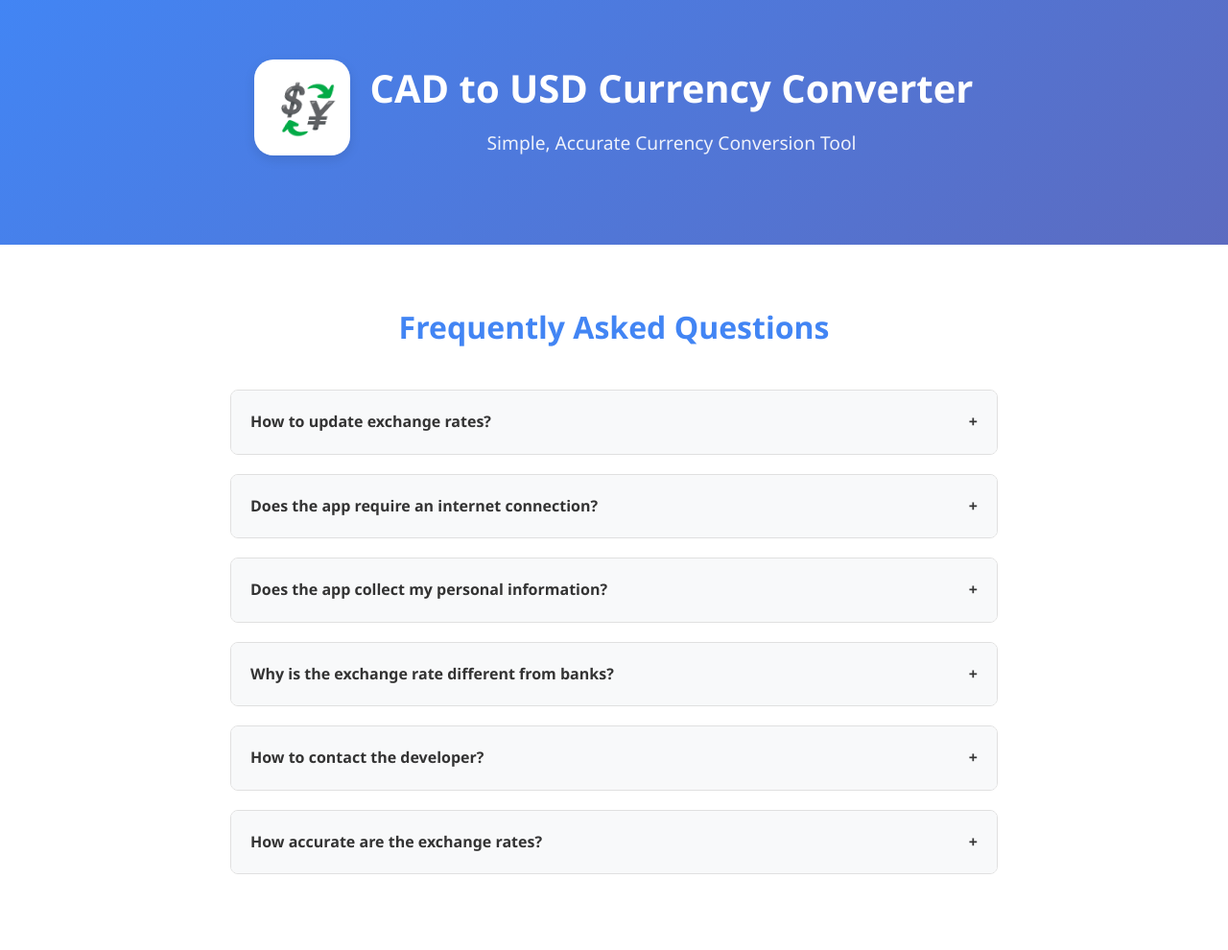
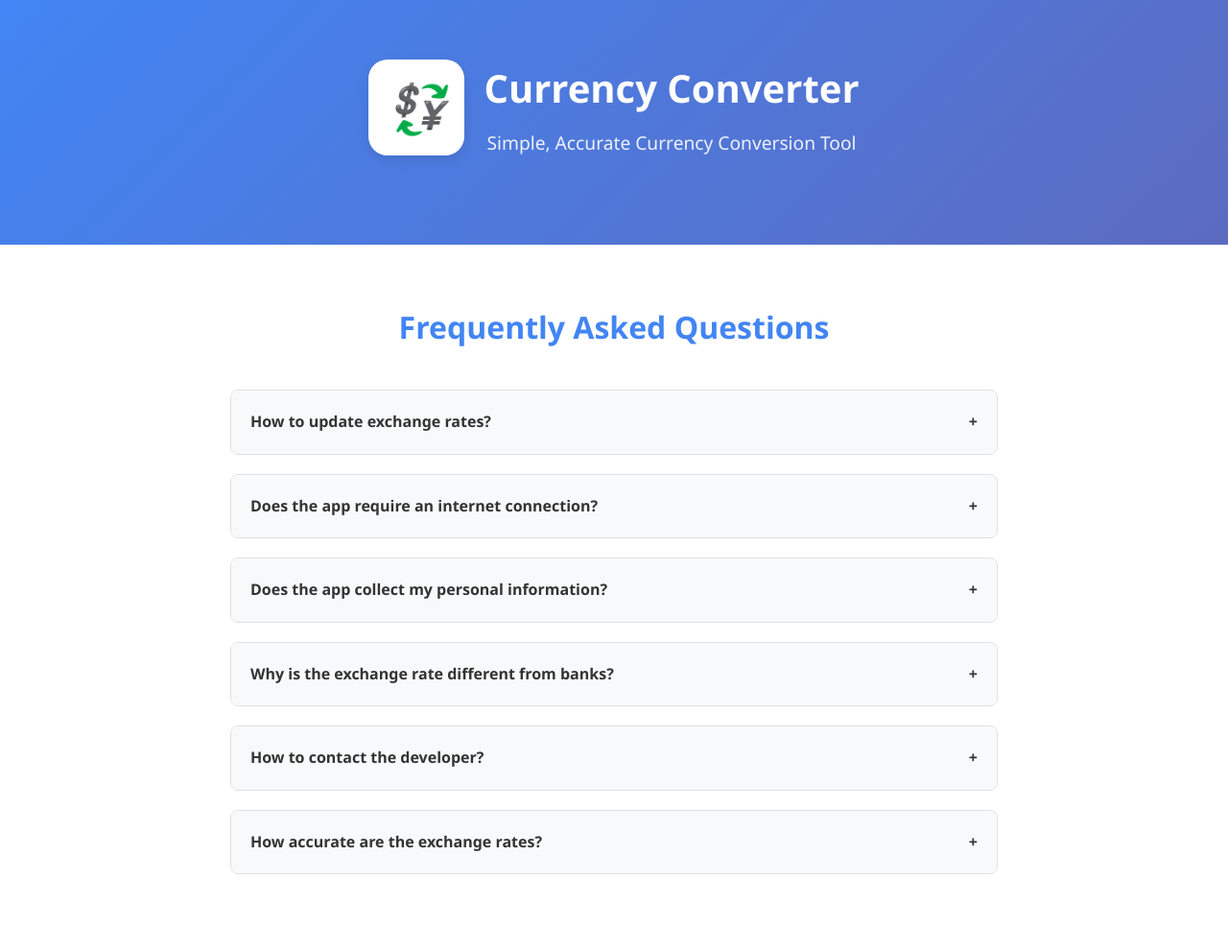
Before and after one commit to wugongxing/cad2usd_support, a plain HTML site: page index.html in a window 1280 px wide. Shown: the top 990 px of the page at 96% size. Drawn offline with Linux system fonts and the light colour scheme.

Commit message:
delete cad ,can use for cad eur etc

```diff
--- a/index.html
+++ b/index.html
@@ -3,7 +3,7 @@
 <head>
     <meta charset="UTF-8">
     <meta name="viewport" content="width=device-width, initial-scale=1.0">
-    <title>CAD to USD Currency Converter - Support</title>
+    <title>Currency Converter - Support</title>
     <style>
         :root {
             --primary-color: #4285f4;
@@ -237,7 +237,7 @@
                     <i>💱</i>
                 </div>
                 <div class="app-details">
-                    <h1>CAD to USD Currency Converter</h1>
+                    <h1>Currency Converter</h1>
                     <p>Simple, Accurate Currency Conversion Tool</p>
 
                 </div>
@@ -345,7 +345,7 @@
             <h2 class="section-title">Privacy Policy</h2>
             <div class="privacy-policy">
                 <h3>Information Collection and Use</h3>
-                <p>The CAD to USD Currency Converter app respects and protects the personal privacy rights of all users of the service. We do not collect, store, or share any personally identifiable information.</p>
+                <p>The Currency Converter app respects and protects the personal privacy rights of all users of the service. We do not collect, store, or share any personally identifiable information.</p>
 
                 <h3>Data Storage</h3>
                 <p>All currency conversion calculations are performed locally on your device. We do not store any of your data on our servers.</p>
@@ -367,7 +367,7 @@
 
     <footer>
         <div class="container">
-            <p>&copy; 2023 CAD to USD Currency Converter. All rights reserved.</p>
+            <p>&copy; 2023 Currency Converter. All rights reserved.</p>
             <p>Support Page</p>
         </div>
     </footer>
```
